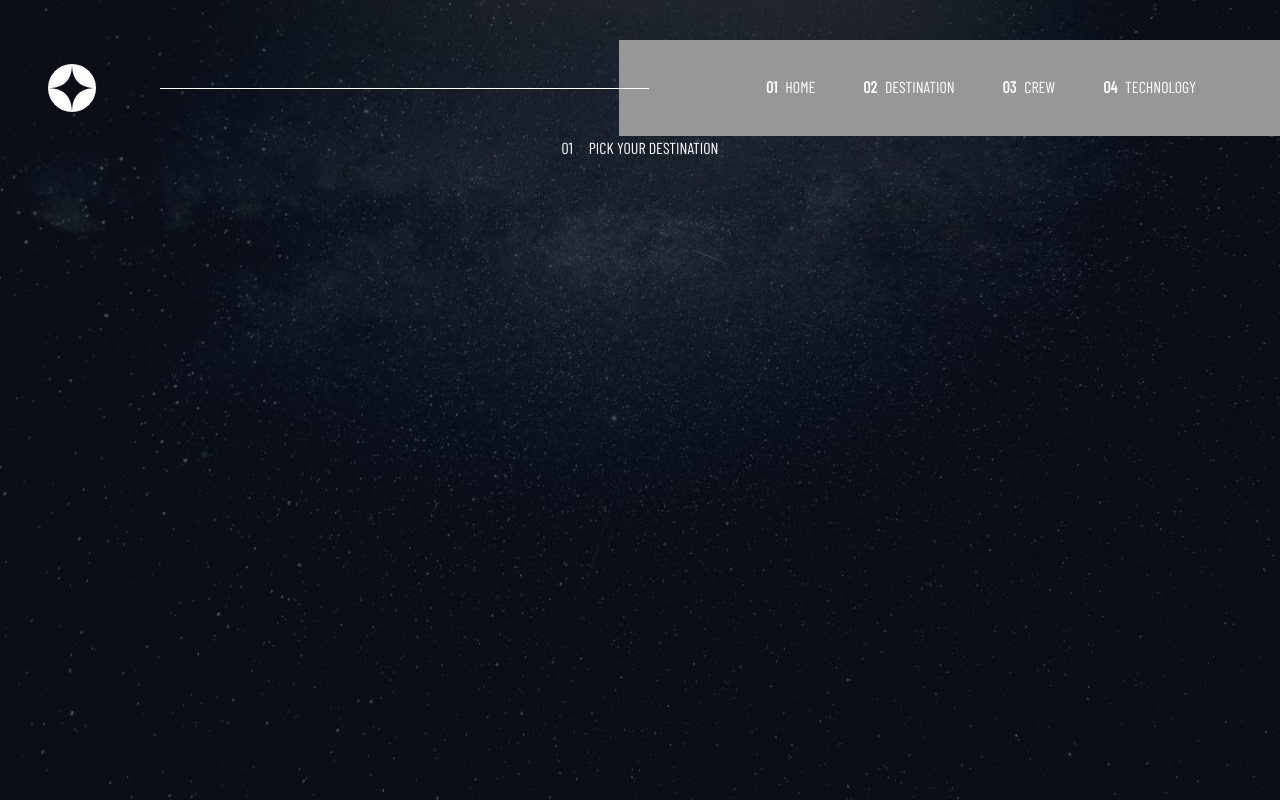
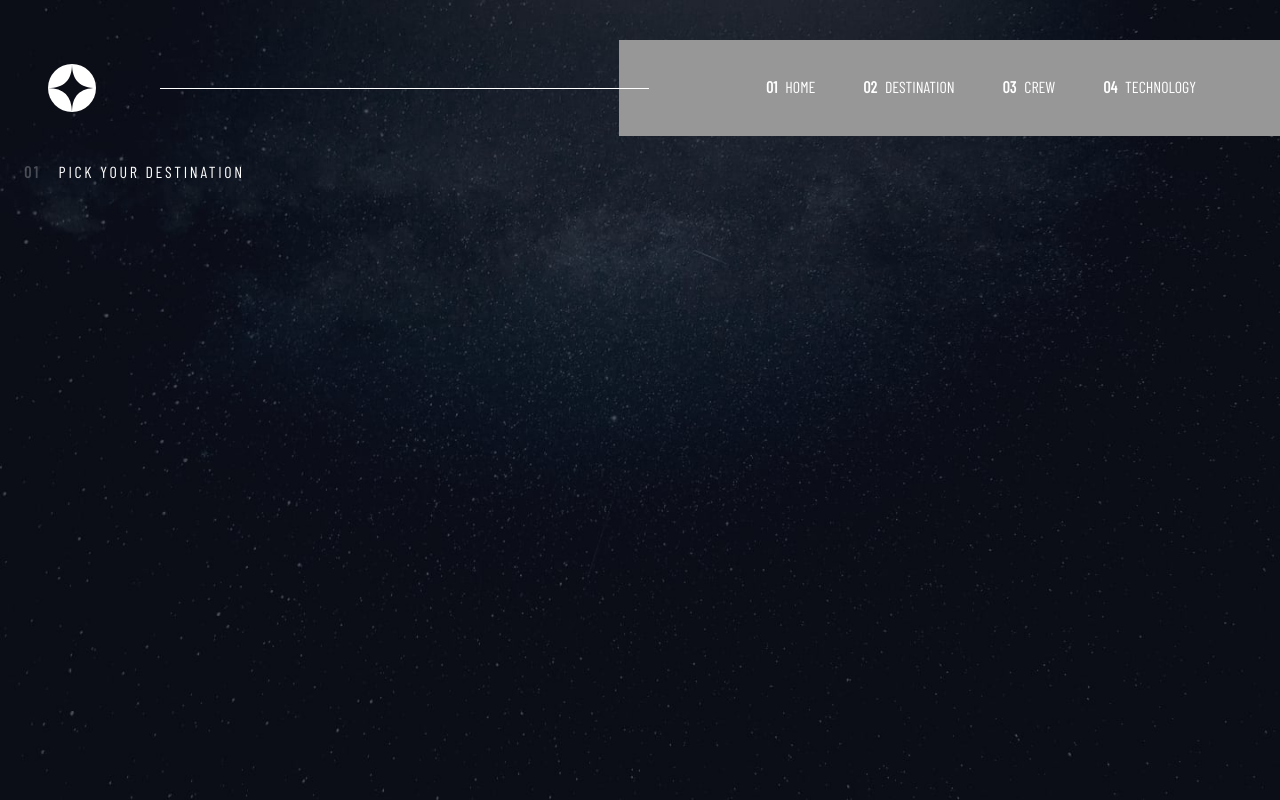
Before and after one commit to jradziejewski/space-tourism, a Next.js app: page /destination in a window 1280 px wide. Built offline with nearby package versions, Linux system fonts and the light colour scheme; a web font is replaced by a local one.

Commit message:
feat: adjust navbar and subpage header

```diff
--- a/src/app/components/navbar/navbar.scss
+++ b/src/app/components/navbar/navbar.scss
@@ -70,8 +70,9 @@
   }
 }
 
-@media screen and (min-width: 500px) and (max-width: 768px) {
+@media screen and (min-width: $mobile) and (max-width: $tablet) {
   .navbar {
+    width: 60%;
     margin-top: 0;
     .navbar-logo {
       margin-right: 48px;
@@ -82,8 +83,12 @@
     z-index: 0;
   }
   .links-container {
-    width: 100%;
-    padding: 0 12px 0 24px;
+    position: absolute;
+    top: 0;
+    right: 0;
+    height: 96px;
+    max-width: 450px;
+    padding: 0 36px 0 24px;
     white-space: pre-wrap;
     justify-content: center;
   }
@@ -95,7 +100,7 @@
   }
 }
 
-@media screen and (max-width: 500px) {
+@media screen and (max-width: $mobile) {
   .close-icon,
   .hamburger-icon {
     position: absolute;
--- a/src/app/components/subpage-header/subpageheader.scss
+++ b/src/app/components/subpage-header/subpageheader.scss
@@ -2,7 +2,20 @@
 
 .subpage-header {
   @include flex-center;
-  gap: 16px;
+  gap: 18px;
   text-align: center;
   text-transform: uppercase;
+  letter-spacing: 2.7px;
+  span {
+    color: rgba(255, 255, 255, 0.25);
+    font-weight: 700;
+  }
 }
+
+@media (min-width: $mobile) {
+  .subpage-header {
+    justify-content: flex-start;
+    padding-left: 24px;
+    padding-top: 24px;
+  }
+}
--- a/src/app/globals.scss
+++ b/src/app/globals.scss
@@ -6,4 +6,5 @@
 body {
   overflow-x: hidden;
   color: white;
+  padding-bottom: 64px;
 }
--- a/src/app/styles/_variables.scss
+++ b/src/app/styles/_variables.scss
@@ -2,6 +2,9 @@ $primary-color: #0b0d17;
 $secondary-color: #d0d6f9;
 $white: #ffffff;
 $background-grey: #979797;
+
+$tablet: 768px;
+$mobile: 500px;
 
 @mixin flex-center {
   display: flex;
@@ -19,7 +22,7 @@ $background-grey: #979797;
   background-size: cover;
   background-repeat: no-repeat;
 
-  @media only screen and (max-width: 768px) {
+  @media only screen and (max-width: $tablet) {
     background: url(#{$image}-tablet.jpg);
   }
 
```
